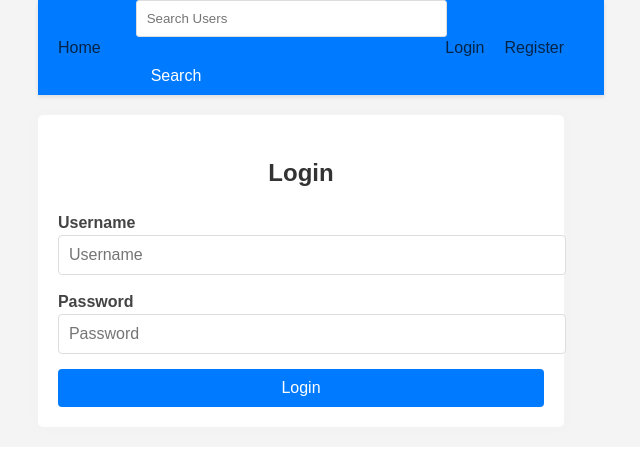
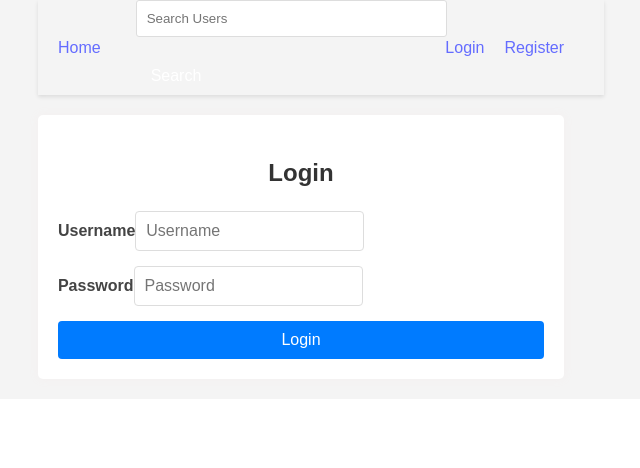
Before and after one commit to Aliceintech/Dan_Ye-Meiqing_Shi-Project3, a React (Vite) app in the folder frontend/: page /login in a window 1280 px wide. Shown: the top 468 px of the page, without its empty margins (339-979 px from the left). Built offline with nearby package versions, Linux system fonts and the light colour scheme; no server answers.

Commit message:
final draft

```diff
--- a/frontend/src/components/Common.css
+++ b/frontend/src/components/Common.css
@@ -38,7 +38,7 @@
     border: 1px solid #ddd;
     border-radius: 4px;
     font-size: 16px;
-    width: 100%; /* Makes inputs full width */
+    width: auto;
   }
 
   .auth-form button[type="submit"] {
--- a/frontend/src/components/Navbar.css
+++ b/frontend/src/components/Navbar.css
@@ -6,13 +6,12 @@
   width: 100%;
   padding: 0 20px;
   box-shadow: 0 2px 4px rgba(0, 0, 0, 0.1);
-  background-color: #007bff;
+  color: rgba(15, 23, 168, 0.693);
 }
 
 .navbar a {
   margin-right: 15px;
   text-decoration: none;
-  color: #032447;
 }
 
 .navbar a:hover {
--- a/frontend/src/components/UserDetails.css
+++ b/frontend/src/components/UserDetails.css
@@ -53,10 +53,10 @@
   }
 
   button {
-    background-color: #007bff;
+    background-color: #032447;
     border: none;
     padding: 10px 15px;
-    color: white;
+    color: darkblue;
     border-radius: 4px;
     cursor: pointer;
   }
```
